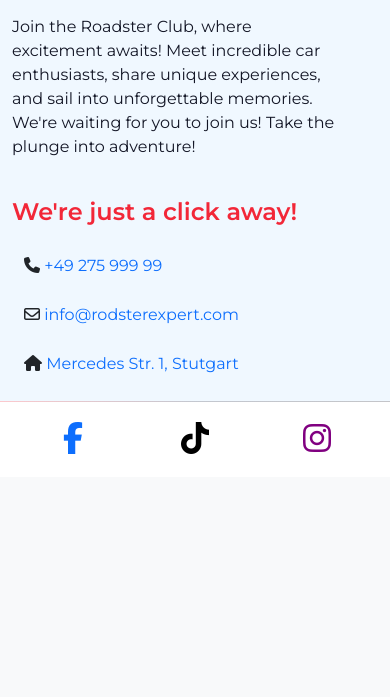
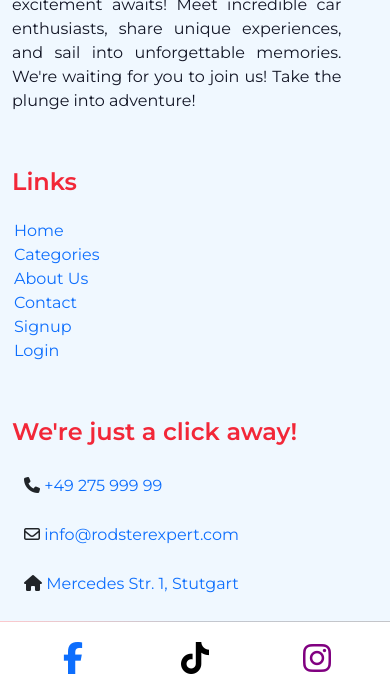
Before and after one commit to mdurmus/roadster-expert, a Django app: page /accounts/signup/ in a window 390 px wide. Shown: the part 983-1680 px from the top of the page. Before the commit the page ends 1437 px from the top, so only its background shows below. Run offline with Django 5.2, Linux system fonts and the light colour scheme; data that the repository does not hold is empty; some libraries are stand-ins or nearby versions.

Commit message:
Add links and some changes for footer area

```diff
--- a/static/css/roadster_style.css
+++ b/static/css/roadster_style.css
@@ -8,14 +8,7 @@
     --bg_color: hsl(0, 0%, 94.9%);
     --backup_color: hsl(190.04, 89.72%, 49.61%);
 }
-.section-margin{
-    margin-top: 35px;
-    margin-bottom: 20px;
-}
-.content-inner {
-    padding-top: 50px;
-    padding-bottom: 20px;
-}
+
 /* #region Headers */
 h1{
     font-size: 2.25rem;
@@ -74,11 +67,18 @@ html{
 main{
     flex: 1 0 auto;
 }
-
+.section-margin{
+    margin-top: 35px;
+    margin-bottom: 20px;
+}
+.content-inner {
+    padding-top: 50px;
+    padding-bottom: 20px;
+}
 /* #endregion */
 /* #region Navbar */
 .logo{
-    width:180px;
+    width:30%;
 }
 a#searchButton{
     color:var(--third_color);
@@ -135,11 +135,12 @@ div.hero-title > p.here{
 }
 #footer-logo {
     margin-top: 25px;
-    width: 90%;
+    width: 80%;
 }
 .footer-abouts{
     font-size: 1rem;
     width:90%;
+    text-align: justify;
 }
 div#footer-vertical-line{
     display: none;
@@ -160,6 +161,10 @@ div#contact-type > ul{
 }
 div#contact-type > ul > li{
     margin:25px;
+}
+div#footer-links ul{
+    list-style: none;
+    margin-left: -30px;
 }
 /* #endregion Footer */
 
@@ -191,6 +196,4 @@ div#contact-type > ul > li{
     }
   }
 
-
-
 div#div_id_image > div.input-group.mb-2{display: none;}
--- a/templates/html_parts/footer.html
+++ b/templates/html_parts/footer.html
@@ -4,7 +4,7 @@
     <hr>
   <div class="container-fluid">
     <div class="row" style="background-color: aliceblue;">
-      <div class="col-md-8">
+      <div class="col-md-6">
          <div class="col-md-12">
             <a href="/">
               <img id="footer-logo" src="https://res.cloudinary.com/dpg6ubeyo/image/upload/v1710860588/roadster_logo_azkxq2.png" alt="Roadster Expert"></a>
@@ -15,7 +15,20 @@
           </p>
         </div>
       </div>
-      <div class="col-md-4">
+      <div class="col-md-2 pt-3">
+        <h3 class="footer-slogan">Links</h3>
+        <div id="footer-links">
+          <ul>
+          <li><a href="/" target="_same" aria-label="Our Home page">Home</a></li>
+          <li><a href="{% url 'categories' %}" target="_same" aria-label="Our Categories">Categories</a></li>
+          <li><a href="{% url 'about'%}" target="_same" aria-label="About Us">About Us</a></li>
+          <li><a href="{% url 'contact'%}" target="_same" aria-label="Our Contact Page">Contact</a></li>
+          <li><a href="{% url 'account_signup' %}" target="_same" aria-label="Signup Page">Signup</a></li>
+          <li><a href="{% url 'account_login' %}" target="_same" aria-label="Login Page">Login</a></li>
+        </ul>
+      </div>
+      </div>
+      <div class="col-md-4 pt-3">
         <h3 class="footer-slogan">We're just a click away!</h3>
         <div id="contact-type">
           <ul>
--- a/todo.txt
+++ b/todo.txt
@@ -1,5 +1,7 @@
-*. Bütün dosyalarin cloudinary'e tasinmasi
-*. Code review
+Logo, hero, menu fontlari cihaz büyüklügüne göre degisimi?
+Code review
+Bütün dosyalarin cloudinary'e tasinmasi
+
 
 
 for antonio:
```
